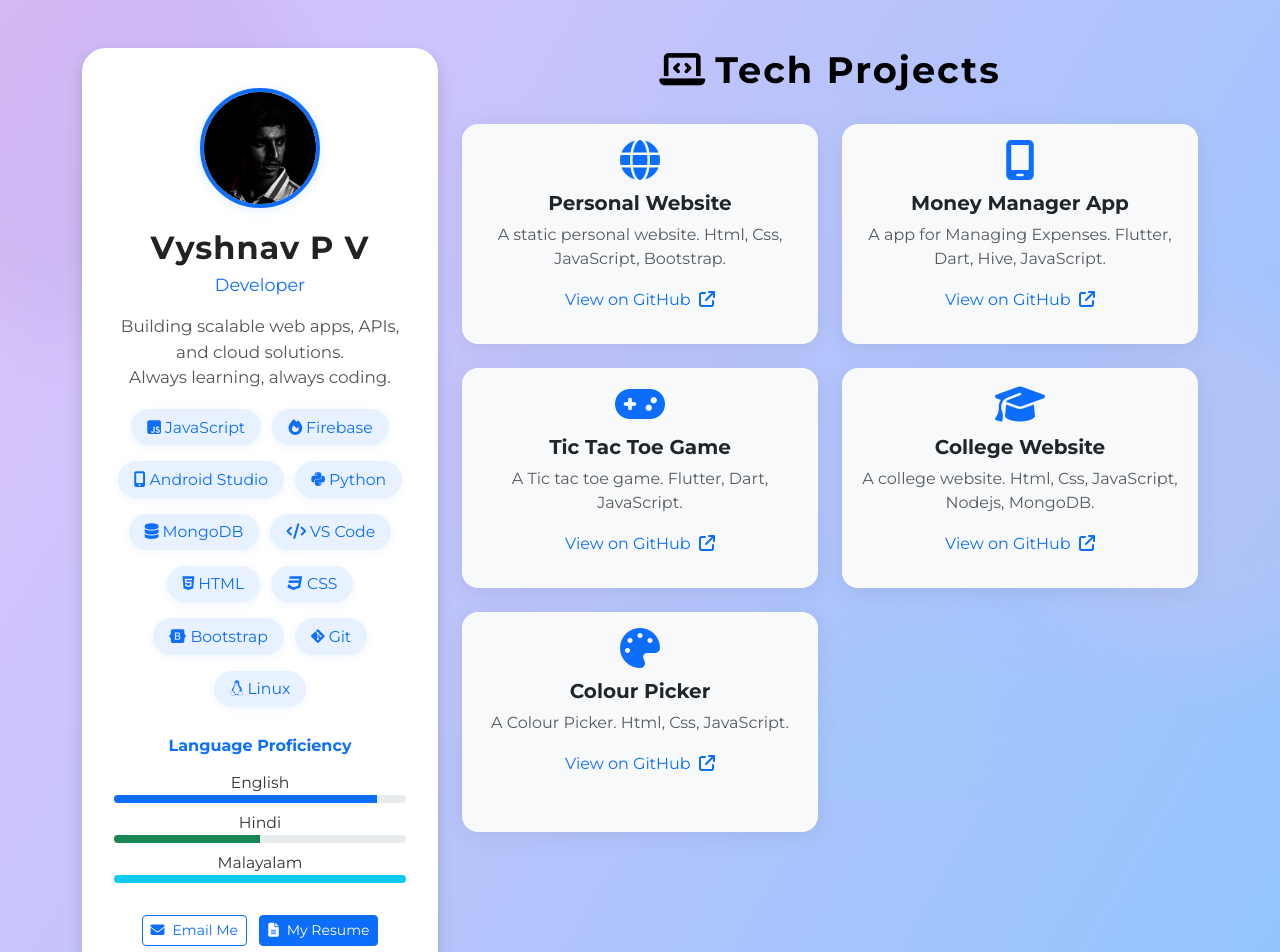
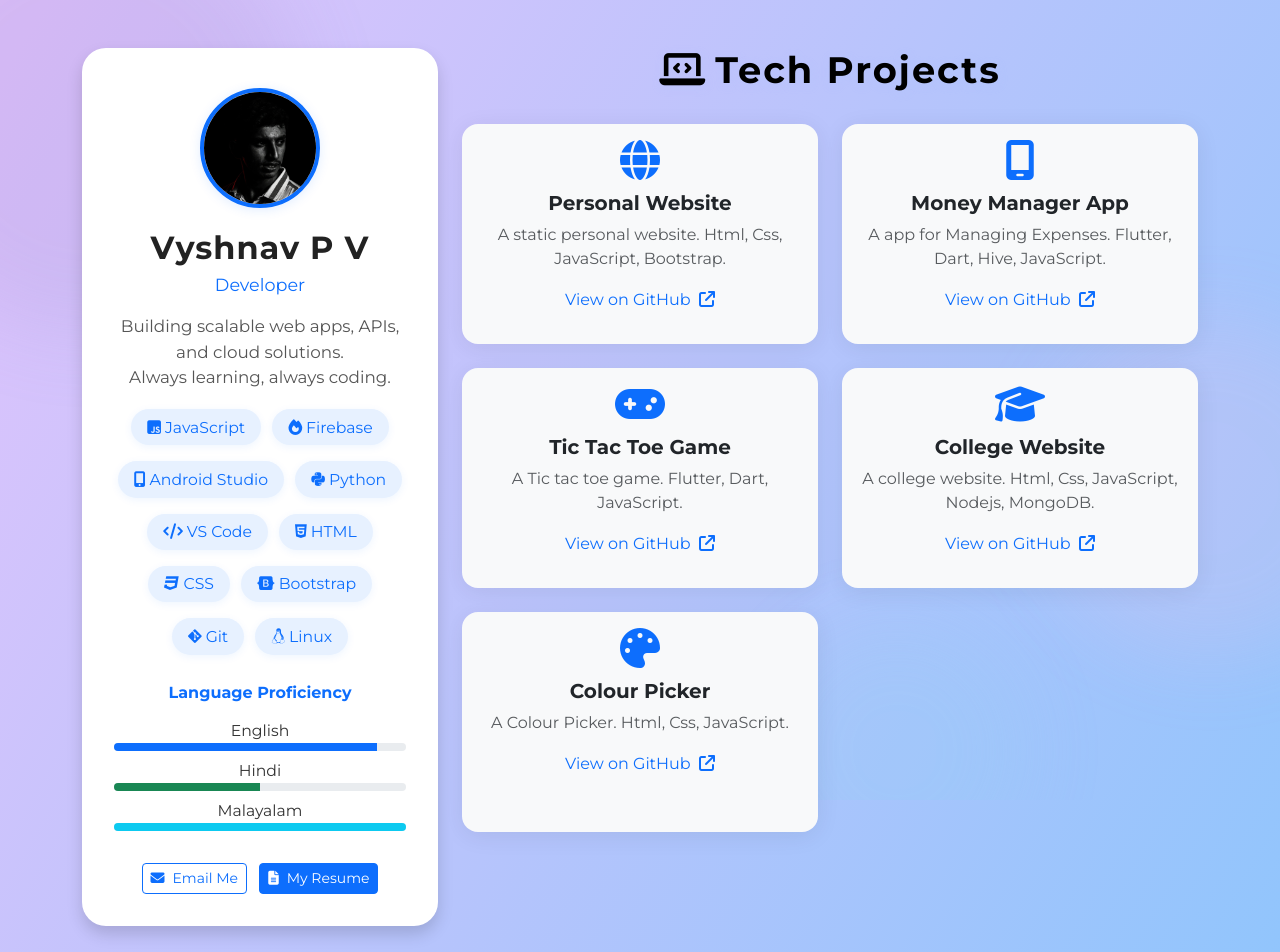
Before and after one commit to vyshnav121/Personal-Website, a plain HTML site: page index.html in a window 1280 px wide. Shown: the top 952 px of the page. Drawn offline with nearby package versions, Linux system fonts and the light colour scheme.

Commit message:
Add  new thing

```diff
--- a/index.html
+++ b/index.html
@@ -21,6 +21,9 @@
     <span class="circle1"></span>
     <span class="circle2"></span>
     <span class="circle3"></span>
+    <!-- Add more shapes for extra animation -->
+    <span class="circle4"></span>
+    <span class="circle5"></span>
   </div>
   <div class="container container-main py-5">
     <div class="row justify-content-center align-items-start">
@@ -39,7 +42,6 @@
             <span class="skill-badge"><i class="fas fa-fire me-1"></i>Firebase</span>
             <span class="skill-badge"><i class="fas fa-mobile-alt me-1"></i>Android Studio</span>
             <span class="skill-badge"><i class="fab fa-python me-1"></i>Python</span>
-            <span class="skill-badge"><i class="fas fa-database me-1"></i>MongoDB</span>
             <span class="skill-badge"><i class="fas fa-code me-1"></i>VS Code</span>
             <span class="skill-badge"><i class="fab fa-html5 me-1"></i>HTML</span>
             <span class="skill-badge"><i class="fab fa-css3 me-1"></i>CSS</span>
@@ -72,7 +74,7 @@
           <a href="mailto:vyshnavpv77@gmail.com" class="btn btn-outline-primary btn-sm mt-2">
             <i class="fa-solid fa-envelope me-2"></i>Email Me
           </a>
-          <a href="VyshnavPVResume.pdf" target="_blank" class="btn btn-primary btn-sm mt-2 ms-2">
+          <a href="VyshnavPVResume (1).pdf" target="_blank" class="btn btn-primary btn-sm mt-2 ms-2">
             <i class="fa-solid fa-file-lines me-2"></i>My Resume
           </a>
         </div>
```
Also changed, not shown: 1 other file.
